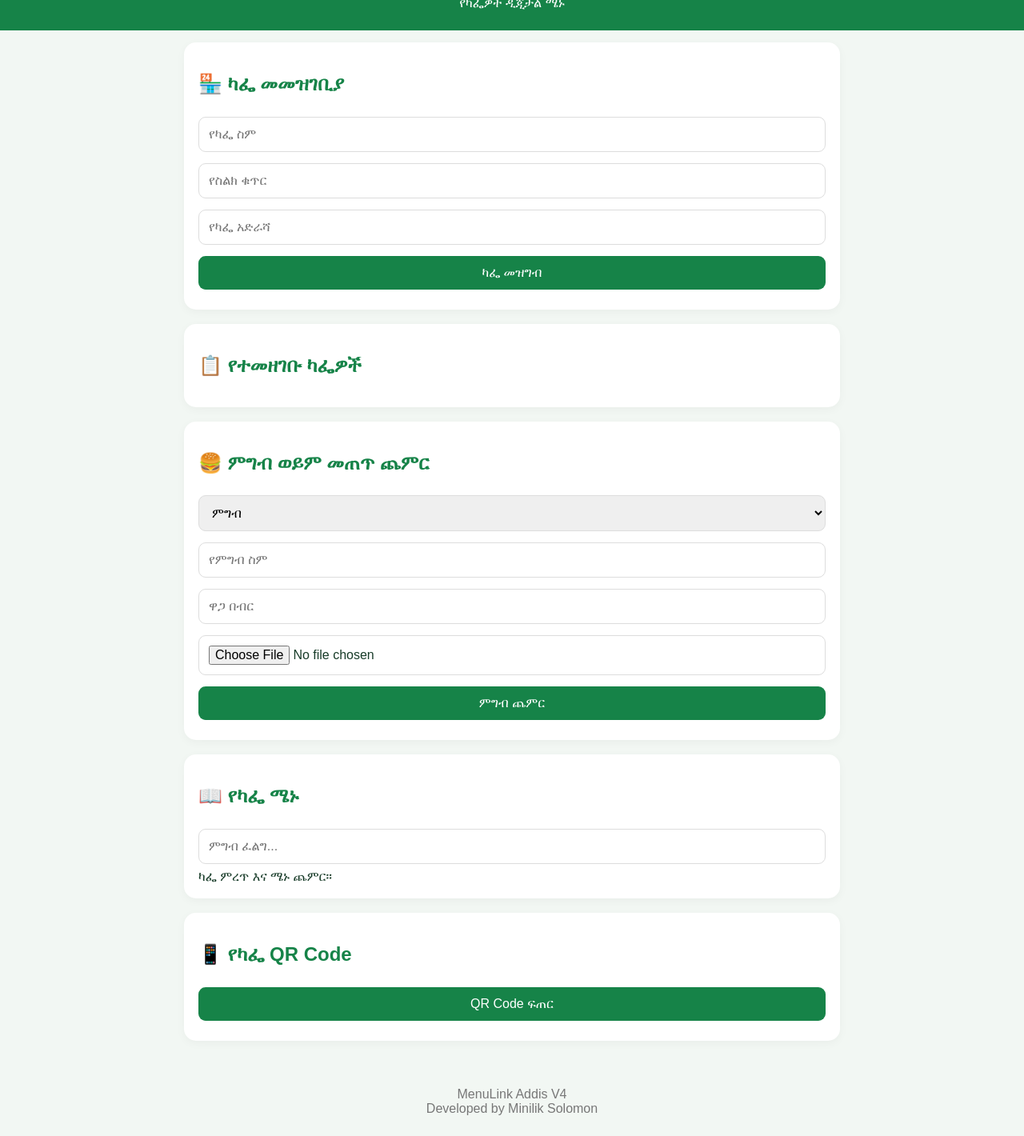
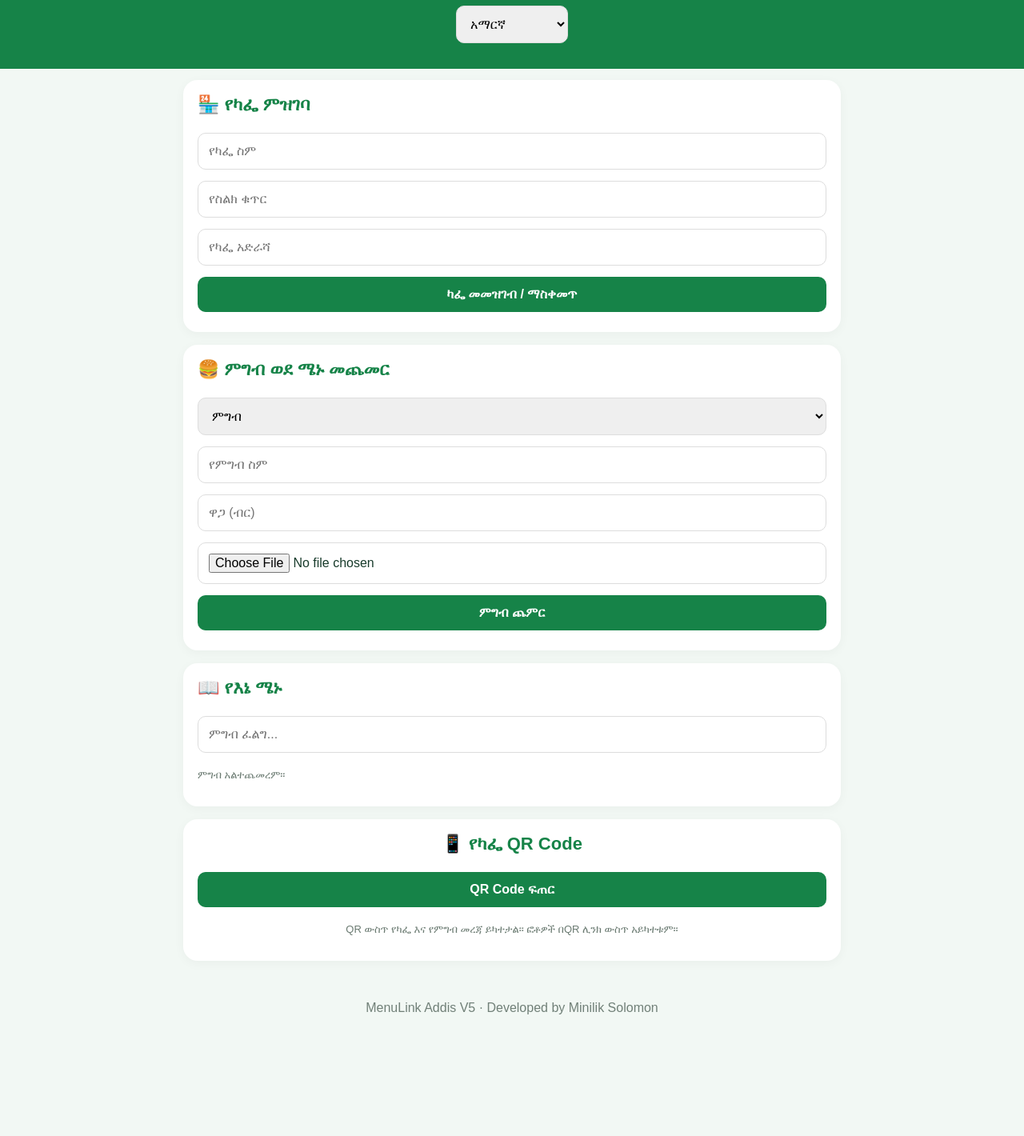
Before and after one commit to minliksolomon823-maker/Menulink-addis, a plain HTML site: page index.html in a window 1280 px wide. Shown: the part 84-1504 px from the top of the page at 80% size. After the commit the page ends 1373 px from the top, so only its background shows below. Drawn offline with Linux system fonts and the light colour scheme.

Commit message:
Update index.html

```diff
--- a/index.html
+++ b/index.html
@@ -1,112 +1,73 @@
-
 <!DOCTYPE html>
 <html lang="am">
 <head>
 <meta charset="UTF-8">
 <meta name="viewport" content="width=device-width, initial-scale=1.0">
-<title>MenuLink Addis V4</title>
+<title>MenuLink Addis V5</title>
 
 <style>
-* {
-  box-sizing: border-box;
+*{box-sizing:border-box}
+body{
+ margin:0;
+ font-family:Arial,sans-serif;
+ background:#f2f8f4;
+ color:#183b2b
 }
-
-body {
-  margin: 0;
-  font-family: Arial, sans-serif;
-  background: #f2f7f3;
-  color: #183c29;
+header{
+ background:#168348;
+ color:white;
+ text-align:center;
+ padding:22px 14px
 }
-
-header {
-  background: #168348;
-  color: white;
-  text-align: center;
-  padding: 25px 15px;
+header h1{margin:0;font-size:28px}
+header p{margin:8px 0 0}
+.wrap{max-width:850px;margin:auto;padding:14px}
+.card{
+ background:white;
+ border-radius:18px;
+ padding:18px;
+ margin:0 0 16px;
+ box-shadow:0 3px 14px #0000000a
 }
-
-header h1 {
-  margin: 0;
+.card h2{color:#168348;margin:0 0 15px;font-size:22px}
+input,select,button{
+ width:100%;
+ padding:13px;
+ margin:7px 0;
+ border:1px solid #ddd;
+ border-radius:10px;
+ font-size:16px
 }
-
-header p {
-  margin-bottom: 0;
+button{
+ background:#168348;
+ color:white;
+ border:0;
+ font-weight:bold;
+ cursor:pointer
 }
-
-.container {
-  max-width: 850px;
-  margin: auto;
-  padding: 15px;
+button.secondary{background:#e7f4ec;color:#176a3d}
+button.danger{background:#d84444}
+.lang{max-width:140px;margin:10px auto}
+.food{
+ display:flex;
+ gap:12px;
+ align-items:center;
+ border-bottom:1px solid #eee;
+ padding:12px 0
 }
-
-.card {
-  background: white;
-  padding: 18px;
-  border-radius: 15px;
-  margin-bottom: 18px;
-  box-shadow: 0 3px 12px #0000000a;
+.food img{
+ width:86px;
+ height:86px;
+ object-fit:cover;
+ border-radius:10px
 }
-
-h2 {
-  color: #168348;
-}
-
-input, select, button {
-  width: 100%;
-  padding: 12px;
-  margin: 7px 0;
-  border-radius: 9px;
-  border: 1px solid #ddd;
-  font-size: 16px;
-}
-
-button {
-  background: #168348;
-  color: white;
-  border: none;
-  cursor: pointer;
-}
-
-button:hover {
-  background: #106a39;
-}
-
-.delete {
-  background: #d64545;
-}
-
-.menu-item {
-  border: 1px solid #e5e5e5;
-  padding: 12px;
-  margin: 10px 0;
-  border-radius: 12px;
-}
-
-.menu-item img {
-  width: 100%;
-  max-height: 220px;
-  object-fit: cover;
-  border-radius: 10px;
-}
-
-.cafe-button {
-  background: #e8f5ed;
-  color: #146c3b;
-  border: 1px solid #b9dfc7;
-  text-align: left;
-}
-
-#qr img {
-  max-width: 220px;
-  display: block;
-  margin: 15px auto;
-}
-
-footer {
-  text-align: center;
-  padding: 25px;
-  color: #777;
-}
+.food .details{flex:1}
+.price{color:#168348;font-weight:bold}
+.small{font-size:13px;color:#6b7b72}
+.qrbox{text-align:center}
+.qrbox img{width:min(260px,100%);height:auto}
+.hidden{display:none!important}
+.foot{text-align:center;color:#718078;padding:20px}
 </style>
 </head>
 
@@ -114,321 +75,384 @@ footer {
 
 <header>
 <h1>🍽️ MenuLink Addis</h1>
-  <p>የካፌዎች ዲጂታል ሜኑ</p>
+<p id="tagline">የካፌዎች ዲጂታል ሜኑ</p>
+
+<select class="lang" id="language">
+<option value="am">አማርኛ</option>
+<option value="en">English</option>
+</select>
 </header>
 
-<div class="container">
+<div class="wrap" id="ownerView">
 
-<!-- Cafe Registration -->
-<div class="card">
-  <h2>🏪 ካፌ መመዝገቢያ</h2>
+<section class="card">
+<h2 id="regTitle">🏪 የካፌ ምዝገባ</h2>
+<input id="cafeName" placeholder="የካፌ ስም">
+<input id="cafePhone" placeholder="የስልክ ቁጥር">
+<input id="cafeAddress" placeholder="የካፌ አድራሻ">
+<button id="saveCafe">ካፌ መመዝገብ / ማስቀመጥ</button>
+</section>
 
-  <input id="cafeName" placeholder="የካፌ ስም">
-
-  <input id="cafePhone"
-         placeholder="የስልክ ቁጥር"
-         type="tel">
-
-  <input id="cafeAddress"
-         placeholder="የካፌ አድራሻ">
-
-  <button onclick="addCafe()">ካፌ መዝግብ</button>
-</div>
-
-<!-- Cafe List -->
-<div class="card">
-  <h2>📋 የተመዘገቡ ካፌዎች</h2>
-  <div id="cafeList"></div>
-</div>
-
-<!-- Menu Form -->
-<div class="card">
-  <h2>🍔 ምግብ ወይም መጠጥ ጨምር</h2>
+<section class="card">
+<h2 id="addTitle">🍔 ምግብ ወደ ሜኑ መጨመር</h2>
 
 <select id="category">
-    <option value="ምግብ">ምግብ</option>
-    <option value="ቡና">ቡና</option>
-    <option value="መጠጥ">መጠጥ</option>
-    <option value="ጣፋጭ">ጣፋጭ</option>
+<option value="Food">ምግብ</option>
+<option value="Breakfast">ቁርስ</option>
+<option value="Lunch">ምሳ</option>
+<option value="Dinner">እራት</option>
+<option value="Coffee">ቡና</option>
+<option value="Drinks">መጠጥ</option>
+<option value="Dessert">ዴሰርት</option>
 </select>
 
 <input id="foodName" placeholder="የምግብ ስም">
+<input id="foodPrice" type="number" min="0" placeholder="ዋጋ (ብር)">
+<input id="foodPhoto" type="file" accept="image/*">
 
-  <input id="foodPrice"
-         type="number"
-         placeholder="ዋጋ በብር">
+<button id="addFood">ምግብ ጨምር</button>
+</section>
 
-  <input id="foodPhoto"
-         type="file"
-         accept="image/*">
+<section class="card">
+<h2 id="menuTitle">📖 የእኔ ሜኑ</h2>
+<input id="search" placeholder="ምግብ ፈልግ...">
+<div id="ownerMenu"></div>
+</section>
 
-  <button onclick="addFood()">ምግብ ጨምር</button>
+<section class="card qrbox">
+<h2 id="qrTitle">📱 የካፌ QR Code</h2>
+
+<button id="makeQr">QR Code ፍጠር</button>
+
+<p id="qrInfo" class="small"></p>
+<div id="qrResult"></div>
+
+<button id="copyLink" class="secondary hidden">Link ኮፒ</button>
+<button id="downloadQr" class="secondary hidden">QR አውርድ</button>
+
+<p class="small" id="qrNote">
+QR ውስጥ የካፌ እና የምግብ መረጃ ይካተታል።
+ፎቶዎች በQR ሊንክ ውስጥ አይካተቱም።
+</p>
+</section>
 </div>
 
-<!-- Cafe Menu -->
-<div class="card">
-  <h2>📖 የካፌ ሜኑ</h2>
-
-  <input id="search"
-         placeholder="ምግብ ፈልግ..."
-         oninput="showMenu()">
-
-  <div id="menu"></div>
+<div class="wrap hidden" id="customerView">
+<section class="card">
+<h2 id="customerCafe"></h2>
+<p id="customerInfo"></p>
+<input id="customerSearch" placeholder="Search menu">
+<div id="customerMenu"></div>
+</section>
 </div>
 
-<!-- QR -->
-<div class="card">
-  <h2>📱 የካፌ QR Code</h2>
-  <button onclick="makeQR()">QR Code ፍጠር</button>
-  <div id="qr"></div>
-</div>
-
-</div>
-
-<footer>
-  MenuLink Addis V4<br>
-  Developed by Minilik Solomon
+<footer class="foot">
+MenuLink Addis V5 · Developed by Minilik Solomon
 </footer>
 
 <script>
-let cafes = JSON.parse(localStorage.getItem("ml_cafes") || "[]");
-let foods = JSON.parse(localStorage.getItem("ml_foods") || "[]");
-let activeCafe = localStorage.getItem("ml_active") || "";
+const translations={
+am:{
+tag:'የካፌዎች ዲጂታል ሜኑ',
+reg:'🏪 የካፌ ምዝገባ',
+name:'የካፌ ስም',
+phone:'የስልክ ቁጥር',
+address:'የካፌ አድራሻ',
+save:'ካፌ መመዝገብ / ማስቀመጥ',
+add:'🍔 ምግብ ወደ ሜኑ መጨመር',
+food:'የምግብ ስም',
+price:'ዋጋ (ብር)',
+addFood:'ምግብ ጨምር',
+menu:'📖 የእኔ ሜኑ',
+search:'ምግብ ፈልግ...',
+qr:'📱 የካፌ QR Code',
+make:'QR Code ፍጠር',
+note:'QR ውስጥ የካፌ እና የምግብ መረጃ ይካተታል። ፎቶዎች በQR ሊንክ ውስጥ አይካተቱም።',
+remove:'አጥፋ',
+empty:'ምግብ አልተጨመረም።',
+customerSearch:'ሜኑ ፈልግ...',
+saved:'የካፌ መረጃ ተቀምጧል።',
+added:'ምግቡ ተጨምሯል።',
+need:'የካፌ ስም፣ ምግብ ስም እና ዋጋ አስገባ።'
+},
 
-function saveData() {
-  localStorage.setItem("ml_cafes", JSON.stringify(cafes));
-  localStorage.setItem("ml_foods", JSON.stringify(foods));
-  localStorage.setItem("ml_active", activeCafe);
+en:{
+tag:'Digital menus for cafes',
+reg:'🏪 Cafe Registration',
+name:'Cafe name',
+phone:'Phone number',
+address:'Cafe address',
+save:'Save Cafe Details',
+add:'🍔 Add Menu Item',
+food:'Food name',
+price:'Price (ETB)',
+addFood:'Add Menu Item',
+menu:'📖 My Menu',
+search:'Search menu...',
+qr:'📱 Cafe QR Code',
+make:'Generate QR Code',
+note:'The QR contains cafe and menu details. Uploaded photos are not included in the QR link.',
+remove:'Delete',
+empty:'No menu items added yet.',
+customerSearch:'Search menu...',
+saved:'Cafe details saved.',
+added:'Menu item added.',
+need:'Enter cafe name, item name, and price.'
+}
+};
+
+const $=id=>document.getElementById(id);
+
+let lang='am';
+let foods=[];
+let cafe={name:'',phone:'',address:''};
+let qrUrl='';
+
+function read(){
+ try{
+  cafe=JSON.parse(localStorage.getItem('ml5cafe'))||cafe;
+  foods=JSON.parse(localStorage.getItem('ml5foods'))||[];
+ }catch(e){}
 }
 
-function addCafe() {
-  const name = document.getElementById("cafeName").value.trim();
-  const phone = document.getElementById("cafePhone").value.trim();
-  const address = document.getElementById("cafeAddress").value.trim();
+function save(){
+ localStorage.setItem('ml5cafe',JSON.stringify(cafe));
+ localStorage.setItem('ml5foods',JSON.stringify(foods));
+}
 
-  if (!name) {
-    alert("የካፌ ስም አስገባ!");
+function t(k){
+ return translations[lang][k]||k;
+}
+
+function setLang(l){
+ lang=l;
+ document.documentElement.lang=l;
+
+ const map={
+  regTitle:'reg',
+  addTitle:'add',
+  menuTitle:'menu',
+  qrTitle:'qr'
+ };
+
+ Object.keys(map).forEach(id=>{
+  $(id).textContent=t(map[id]);
+ });
+
+ $('tagline').textContent=t('tag');
+ $('cafeName').placeholder=t('name');
+ $('cafePhone').placeholder=t('phone');
+ $('cafeAddress').placeholder=t('address');
+ $('foodName').placeholder=t('food');
+ $('foodPrice').placeholder=t('price');
+ $('search').placeholder=t('search');
+ $('customerSearch').placeholder=t('customerSearch');
+ $('saveCafe').textContent=t('save');
+ $('addFood').textContent=t('addFood');
+ $('makeQr').textContent=t('make');
+ $('qrNote').textContent=t('note');
+
+ renderOwner();
+ renderCustomer();
+}
+
+function saveCafe(){
+ cafe={
+  name:$('cafeName').value.trim(),
+  phone:$('cafePhone').value.trim(),
+  address:$('cafeAddress').value.trim()
+ };
+ save();
+ alert(t('saved'));
+}
+
+function addFood(){
+ let name=$('foodName').value.trim();
+ let price=$('foodPrice').value;
+ let category=$('category').value;
+ let file=$('foodPhoto').files[0];
+
+ if(!cafe.name)cafe.name=$('cafeName').value.trim();
+
+ if(!name||price===''||!cafe.name){
+  alert(t('need'));
   return;
  }
 
-  const id = "cafe" + Date.now();
+ const item={name,price,category,image:''};
 
-  cafes.push({
-    id,
-    name,
-    phone,
-    address
-  });
+ if(file){
+  const reader=new FileReader();
 
-  activeCafe = id;
+  reader.onload=()=>{
+   item.image=reader.result;
+   foods.push(item);
+   save();
+   renderOwner();
+   $('foodName').value='';
+   $('foodPrice').value='';
+   $('foodPhoto').value='';
+   alert(t('added'));
+  };
 
-  saveData();
-  showCafes();
+  reader.readAsDataURL(file);
 
-  document.getElementById("cafeName").value = "";
-  document.getElementById("cafePhone").value = "";
-  document.getElementById("cafeAddress").value = "";
-
-  alert("ካፌው ተመዝግቧል!");
+ }else{
+  foods.push(item);
+  save();
+  renderOwner();
+  $('foodName').value='';
+  $('foodPrice').value='';
+  alert(t('added'));
+ }
 }
 
-function selectCafe(id) {
-  activeCafe = id;
-  saveData();
-  showCafes();
-  showMenu();
-  document.getElementById("qr").innerHTML = "";
+function renderOwner(){
+ const q=$('search').value.toLowerCase();
+
+ $('ownerMenu').innerHTML=foods
+ .filter(f=>(f.name+' '+f.category).toLowerCase().includes(q))
+ .map((f,i)=>`
+ <div class="food">
+ ${f.image?`<img src="${f.image}" alt="${esc(f.name)}">`:''}
+ <div class="details">
+ <b>${esc(f.name)}</b>
+ <div class="small">${esc(f.category)}</div>
+ <div class="price">${esc(f.price)} ETB</div>
+ </div>
+ <button class="danger" style="width:auto" onclick="removeFood(${i})">
+ ${t('remove')}
+ </button>
+ </div>
+ `).join('')||`<p class="small">${t('empty')}</p>`;
 }
 
-function deleteCafe(id) {
-  if (!confirm("ይህን ካፌ ማጥፋት ትፈልጋለህ?")) return;
-
-  cafes = cafes.filter(c => c.id !== id);
-  foods = foods.filter(f => f.cafeId !== id);
-
-  if (activeCafe === id) {
-    activeCafe = cafes.length ? cafes[0].id : "";
+function removeFood(i){
+ foods.splice(i,1);
+ save();
+ renderOwner();
 }
 
-  saveData();
-  showCafes();
-  showMenu();
+function esc(s){
+ return String(s).replace(/[&<>"']/g,c=>({
+ '&':'&amp;',
+ '<':'&lt;',
+ '>':'&gt;',
+ '"':'&quot;',
+ "'":'&#39;'
+ }[c]));
 }
 
-function showCafes() {
-  const box = document.getElementById("cafeList");
-  box.innerHTML = "";
+function renderCustomer(){
+ const q=$('customerSearch').value.toLowerCase();
 
-  cafes.forEach(c => {
-    const div = document.createElement("div");
-    div.className = "menu-item";
+ $('customerCafe').textContent=cafe.name||'Cafe Menu';
 
-    const btn = document.createElement("button");
-    btn.className = "cafe-button";
-    btn.textContent = c.name + (activeCafe === c.id ? " ✓" : "");
-    btn.onclick = () => selectCafe(c.id);
+ $('customerInfo').textContent=
+ [cafe.phone,cafe.address].filter(Boolean).join(' · ');
 
-    const info = document.createElement("p");
-    info.textContent = c.address + " | " + c.phone;
-
-    const del = document.createElement("button");
-    del.className = "delete";
-    del.textContent = "ካፌውን አጥፋ";
-    del.onclick = () => deleteCafe(c.id);
-
-    div.append(btn, info, del);
-    box.appendChild(div);
-  });
+ $('customerMenu').innerHTML=foods
+ .filter(f=>(f.name+' '+f.category).toLowerCase().includes(q))
+ .map(f=>`
+ <div class="food">
+ ${f.image?`<img src="${f.image}" alt="${esc(f.name)}">`:''}
+ <div class="details">
+ <b>${esc(f.name)}</b>
+ <div class="small">${esc(f.category)}</div>
+ <div class="price">${esc(f.price)} ETB</div>
+ </div>
+ </div>
+ `).join('')||`<p>${t('empty')}</p>`;
 }
 
-function addFood() {
-  if (!activeCafe) {
-    alert("መጀመሪያ ካፌ መዝግብ!");
+function openCustomerFromData(data){
+ cafe=data.cafe||{};
+ foods=data.foods||[];
+
+ $('ownerView').classList.add('hidden');
+ $('customerView').classList.remove('hidden');
+
+ renderCustomer();
+}
+
+function makeQr(){
+ if(!cafe.name){
+  alert(t('need'));
   return;
  }
 
-  const name = document.getElementById("foodName").value.trim();
-  const price = document.getElementById("foodPrice").value;
-  const category = document.getElementById("category").value;
-  const file = document.getElementById("foodPhoto").files[0];
+ const payload={
+  cafe:{
+   name:cafe.name,
+   phone:cafe.phone,
+   address:cafe.address
+  },
+  foods:foods.map(f=>({
+   name:f.name,
+   price:f.price,
+   category:f.category,
+   image:f.image&&f.image.startsWith('http')?f.image:''
+  }))
+ };
 
-  if (!name || price === "" || Number(price) < 0) {
-    alert("የምግብ ስምና ትክክለኛ ዋጋ አስገባ!");
-    return;
+ const encoded=btoa(unescape(encodeURIComponent(JSON.stringify(payload))));
+
+ qrUrl=location.origin+location.pathname+'?menu='+encoded;
+
+ $('qrInfo').textContent=cafe.name+' QR Code';
+
+ $('qrResult').innerHTML=`
+ <img id="qrImage" class="qr" alt="QR code"
+ src="https://api.qrserver.com/v1/create-qr-code/?size=280x280&data=${encodeURIComponent(qrUrl)}">
+ <p><a href="${qrUrl}" target="_blank">Open customer menu</a></p>
+ `;
+
+ $('copyLink').classList.remove('hidden');
+ $('downloadQr').classList.remove('hidden');
 }
 
-  function saveFood(photo) {
-    foods.push({
-      id: Date.now(),
-      cafeId: activeCafe,
-      name,
-      price: Number(price),
-      category,
-      photo
-    });
+$('saveCafe').onclick=saveCafe;
+$('addFood').onclick=addFood;
+$('search').oninput=renderOwner;
+$('customerSearch').oninput=renderCustomer;
+$('makeQr').onclick=makeQr;
 
-    saveData();
-    showMenu();
-
-    document.getElementById("foodName").value = "";
-    document.getElementById("foodPrice").value = "";
-    document.getElementById("foodPhoto").value = "";
-
-    alert("ምግቡ ተጨምሯል!");
+$('copyLink').onclick=async()=>{
+ try{
+  await navigator.clipboard.writeText(qrUrl);
+  alert('Link copied');
+ }catch(e){
+  prompt('Copy this menu link',qrUrl);
  }
-
-  if (file) {
-    const reader = new FileReader();
-
-    reader.onload = function() {
-      saveFood(reader.result);
 };
 
-    reader.readAsDataURL(file);
-  } else {
-    saveFood("");
+$('downloadQr').onclick=()=>{
+ const a=document.createElement('a');
+ a.href=$('qrImage').src;
+ a.download='MenuLink-QR.png';
+ a.click();
+};
+
+$('language').onchange=e=>setLang(e.target.value);
+
+read();
+
+$('cafeName').value=cafe.name||'';
+$('cafePhone').value=cafe.phone||'';
+$('cafeAddress').value=cafe.address||'';
+
+const params=new URLSearchParams(location.search);
+
+if(params.has('menu')){
+ try{
+  const decoded=decodeURIComponent(escape(atob(params.get('menu'))));
+  openCustomerFromData(JSON.parse(decoded));
+ }catch(e){
+  alert('Menu link invalid');
  }
 }
 
-function deleteFood(id) {
-  foods = foods.filter(f => f.id !== id);
-  saveData();
-  showMenu();
-}
-
-function showMenu() {
-  const box = document.getElementById("menu");
-  const search = document.getElementById("search").value.toLowerCase();
-
-  box.innerHTML = "";
-
-  const cafe = cafes.find(c => c.id === activeCafe);
-
-  if (!cafe) {
-    box.textContent = "ካፌ ምረጥ እና ሜኑ ጨምር።";
-    return;
-  }
-
-  const title = document.createElement("h3");
-  title.textContent = "🏪 " + cafe.name;
-  box.appendChild(title);
-
-  foods
-    .filter(f => f.cafeId === activeCafe)
-    .filter(f =>
-      f.name.toLowerCase().includes(search) ||
-      f.category.toLowerCase().includes(search)
-    )
-    .forEach(f => {
-      const div = document.createElement("div");
-      div.className = "menu-item";
-
-      if (f.photo) {
-        const img = document.createElement("img");
-        img.src = f.photo;
-        img.alt = f.name;
-        div.appendChild(img);
-      }
-
-      const name = document.createElement("h3");
-      name.textContent = f.name;
-
-      const cat = document.createElement("p");
-      cat.textContent = "ምድብ፦ " + f.category;
-
-      const price = document.createElement("strong");
-      price.textContent = f.price.toLocaleString() + " ብር";
-
-      const del = document.createElement("button");
-      del.className = "delete";
-      del.textContent = "ምግቡን አጥፋ";
-      del.onclick = () => deleteFood(f.id);
-
-      div.append(name, cat, price, del);
-      box.appendChild(div);
-    });
-}
-
-function makeQR() {
-  const cafe = cafes.find(c => c.id === activeCafe);
-
-  if (!cafe) {
-    alert("መጀመሪያ ካፌ ምረጥ!");
-    return;
-  }
-
-  const link = location.href.split("?")[0] + "?cafe=" + encodeURIComponent(cafe.id);
-
-  const box = document.getElementById("qr");
-  box.innerHTML = "";
-
-  const img = document.createElement("img");
-  img.alt = "Cafe QR Code";
-  img.src = "https://api.qrserver.com/v1/create-qr-code/?size=250x250&data=" + encodeURIComponent(link);
-
-  const p = document.createElement("p");
-  p.textContent = cafe.name + " QR Code";
-
-  const a = document.createElement("a");
-  a.href = img.src;
-  a.target = "_blank";
-  a.textContent = "QR ኮዱን ክፈት እና አውርድ";
-
-  box.append(p, img, a);
-}
-
-function loadCafeFromURL() {
-  const id = new URLSearchParams(location.search).get("cafe");
-
-  if (id && cafes.some(c => c.id === id)) {
-    activeCafe = id;
-    saveData();
-  }
-}
-
-loadCafeFromURL();
-showCafes();
-showMenu();
+setLang('am');
 </script>
 
 </body>
```
Lines whose indentation alone changed are shown as unchanged.
